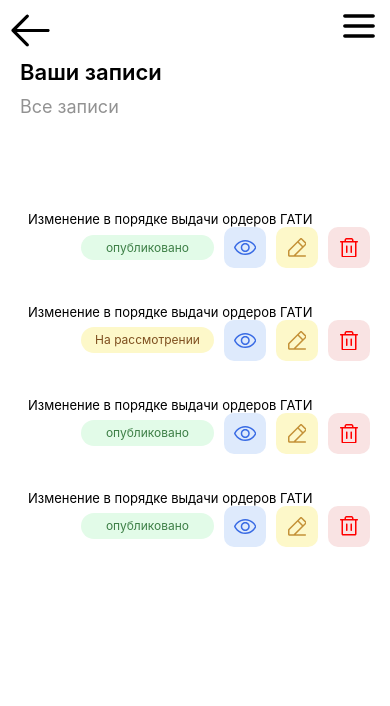
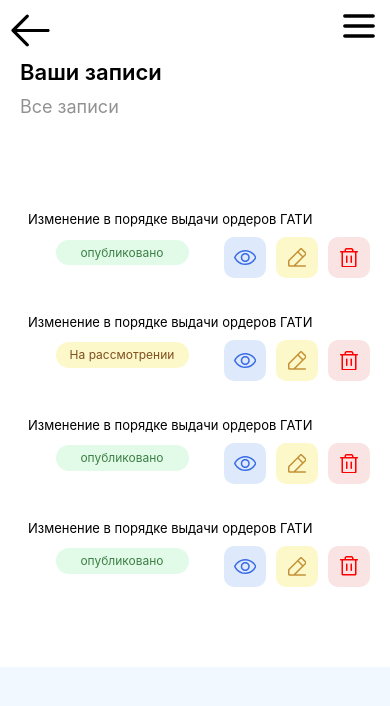
Before and after one commit to Bitaxa-72/PetroStroy, a website built with Vite: page src/initiatives.html in a window 390 px wide. Built offline with nearby package versions, Linux system fonts and the light colour scheme; a web font is replaced by a local one.

Commit message:
layout ended

```diff
--- a/src/initiatives.html
+++ b/src/initiatives.html
@@ -33,7 +33,7 @@
                                 Изменение в порядке выдачи ордеров ГАТИ
                             </p>
                             <span class="media__status media__status-ini">опубликовано</span>
-                            <div class="media__buttons">
+                            <div class="media__buttons initPage-ul">
                                 <button class="media__buttons-look hover__foButtons">
                                     <svg width="22.507812" height="15.000000" viewBox="0 0 22.5078 15" fill="none"
                                         xmlns="http://www.w3.org/2000/svg" xmlns:xlink="http://www.w3.org/1999/xlink">
@@ -68,7 +68,7 @@
                                 Изменение в порядке выдачи ордеров ГАТИ
                             </p>
                             <span class="media__status media__status-ini waiting">На рассмотрении</span>
-                            <div class="media__buttons">
+                            <div class="media__buttons initPage-ul">
                                 <button class="media__buttons-look hover__foButtons">
                                     <svg width="22.507812" height="15.000000" viewBox="0 0 22.5078 15" fill="none"
                                         xmlns="http://www.w3.org/2000/svg" xmlns:xlink="http://www.w3.org/1999/xlink">
@@ -103,7 +103,7 @@
                                 Изменение в порядке выдачи ордеров ГАТИ
                             </p>
                             <span class="media__status media__status-ini">опубликовано</span>
-                            <div class="media__buttons">
+                            <div class="media__buttons initPage-ul">
                                 <button class="media__buttons-look hover__foButtons">
                                     <svg width="22.507812" height="15.000000" viewBox="0 0 22.5078 15" fill="none"
                                         xmlns="http://www.w3.org/2000/svg" xmlns:xlink="http://www.w3.org/1999/xlink">
@@ -138,7 +138,7 @@
                                 Изменение в порядке выдачи ордеров ГАТИ
                             </p>
                             <span class="media__status media__status-ini">опубликовано</span>
-                            <div class="media__buttons">
+                            <div class="media__buttons initPage-ul">
                                 <button class="media__buttons-look hover__foButtons">
                                     <svg width="22.507812" height="15.000000" viewBox="0 0 22.5078 15" fill="none"
                                         xmlns="http://www.w3.org/2000/svg" xmlns:xlink="http://www.w3.org/1999/xlink">
--- a/src/scss/globals/mainstyles.scss
+++ b/src/scss/globals/mainstyles.scss
@@ -795,6 +795,11 @@ button {
 
 .lk__main.lk__about {
   height: auto;
+  min-height: 1220px;
+
+  @include mini-desktop{
+    min-height: unset;
+  }
 }
 .lk__main.lk__aboutPad {
   padding-bottom: 0;
@@ -1396,6 +1401,10 @@ span {
   display: flex;
   flex-direction: column;
   gap: 34px;
+
+  @include tablet{
+    margin-top: 40px;
+  }
 }
 .appeal__item {
   height: 356px;
@@ -1404,11 +1413,25 @@ span {
   display: flex;
   padding: 62px 63px;
   flex-direction: column;
+
+  @include desktop{
+    height: auto;
+    padding: 40px;
+  }
+  @include tablet{
+    padding: 20px;
+  }
 }
 .appeal__title {
   color: rgb(0, 0, 0);
   font-size: 25px;
   margin-bottom: 17px;
+  @include tablet{
+    font-size: 20px;
+  }
+  @include mobile{
+    font-size: 18px;
+  }
 }
 
 .appeal__date {
@@ -1421,6 +1444,13 @@ span {
   & svg {
     transform: translateY(-2px);
   }
+
+  @include tablet{
+    font-size: 18px;
+  }
+  @include mobile{
+    font-size: 16px;
+  }
 }
 .appeal__status {
   align-items: center;
@@ -1428,6 +1458,13 @@ span {
   gap: 17px;
   margin-bottom: 14px;
   margin-left: 32px;
+
+  @include tablet{
+    font-size: 18px;
+  }
+  @include mobile{
+    font-size: 16px;
+  }
 }
 .appeal__status-display {
   color: #7e4f1f;
@@ -1436,6 +1473,7 @@ span {
   padding: 8px 14px;
   border-radius: 20px;
   background: rgb(253, 248, 201);
+
 }
 
 .appeal__file {
@@ -1448,6 +1486,13 @@ span {
   & svg {
     transform: translateY(-2px);
   }
+
+  @include tablet{
+    font-size: 18px;
+  }
+  @include mobile{
+    font-size: 16px;
+  }
 }
 
 .appeal__buttons {
@@ -1458,16 +1503,40 @@ span {
 .appeal__edit {
   color: #3c6de5;
   font-size: 20px;
+
+
+  @include tablet{
+    font-size: 18px;
+  }
+  @include mobile{
+    font-size: 16px;
+  }
 }
 
 .appeal__delete {
   color: #ff0000;
   font-size: 20px;
+
+
+  @include tablet{
+    font-size: 18px;
+  }
+  @include mobile{
+    font-size: 16px;
+  }
 }
 
 .appeal__way {
   margin-left: 32px;
   margin-bottom: 20px;
+
+
+  @include tablet{
+    font-size: 18px;
+  }
+  @include mobile{
+    font-size: 16px;
+  }
 }
 
 .newsletter__form {
@@ -1604,6 +1673,7 @@ span {
   margin-top: 133px;
   display: flex;
   flex-direction: column;
+  align-items: center;
   justify-content: center;
   width: 100%;
   gap: 20px;
@@ -2155,3 +2225,9 @@ span {
     display: flex;
   }
 }
+.initPage-ul{
+  @include small-tablet{
+    margin-left: auto;
+    margin-top: 10px;
+  }
+}
```
Also changed, not shown: src/AddProduct.html (+3 -3 lines), src/AddService.html (+3 -3 lines), src/addAppeal.html (+1 -1 lines), src/addinitiatives.html (+3 -0 lines), src/createdProjects.html (+2 -2 lines), src/importProducts.html (+1 -1 lines), src/paymentInfo.html (+2 -2 lines), src/publickCom.html (+2 -2 lines), src/publickOrg.html (+2 -2 lines).
